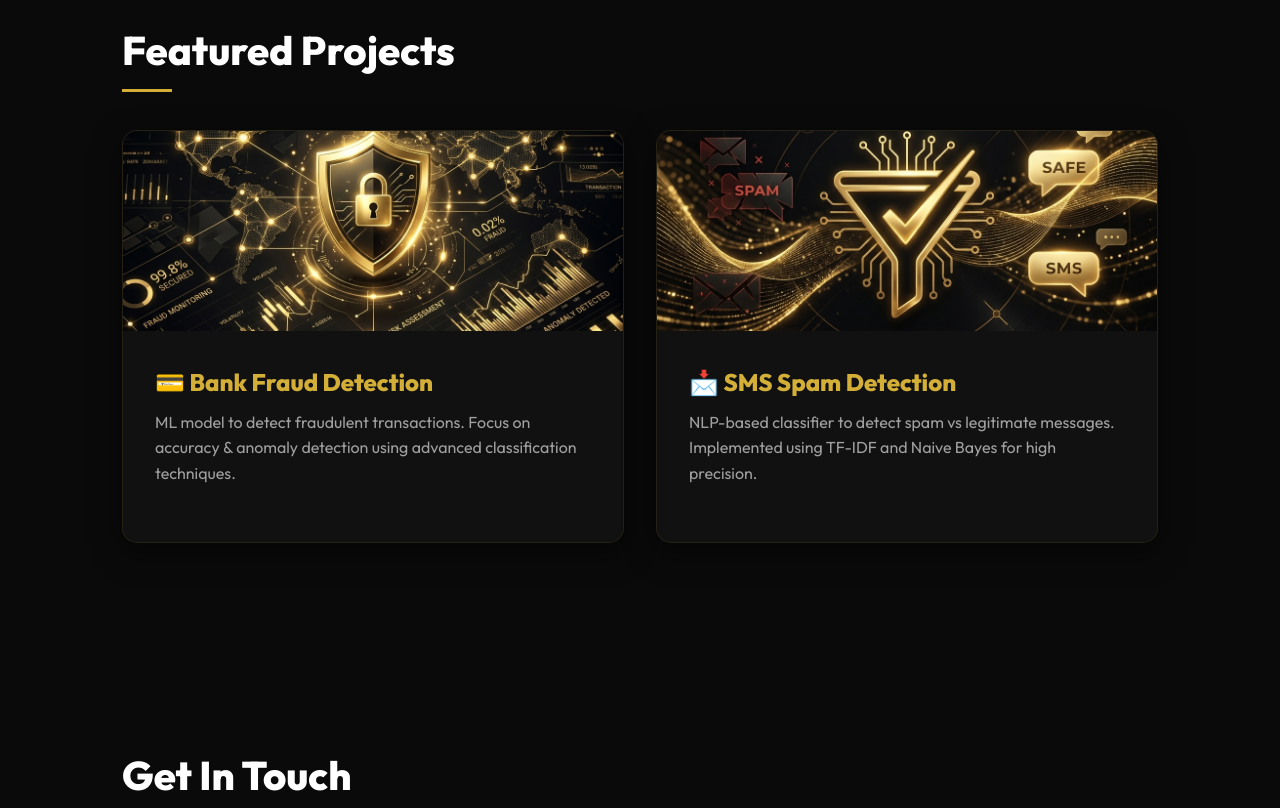
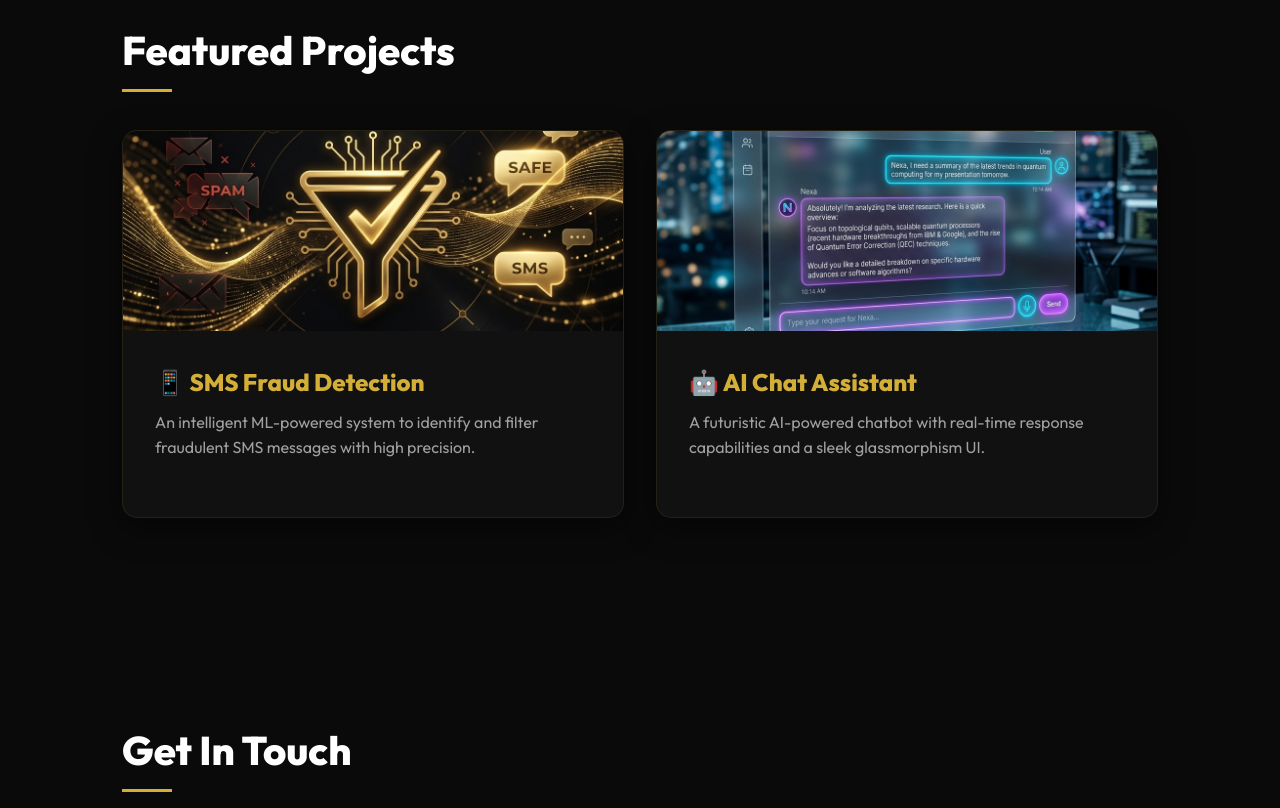
Before and after one commit to mohammedabdultaheem/Portfolio, a website built with Vite: page index.html in a window 1280 px wide. Shown: the part 1860-2668 px from the top of the page. Built offline with nearby package versions, Linux system fonts and the light colour scheme.

Commit message:
Update portfolio: Replace Bank Fraud Detection with SMS Fraud Detection and add link

```diff
--- a/index.html
+++ b/index.html
@@ -1,5 +1,6 @@
 <!DOCTYPE html>
 <html lang="en">
+
 <head>
     <meta charset="UTF-8">
     <meta name="viewport" content="width=device-width, initial-scale=1.0">
@@ -8,6 +9,7 @@
     <link rel="stylesheet" href="style.css">
     <link rel="stylesheet" href="https://cdnjs.cloudflare.com/ajax/libs/font-awesome/6.4.0/css/all.min.css">
 </head>
+
 <body>
     <div class="cursor-dot"></div>
     <div class="cursor-outline"></div>
@@ -41,7 +43,8 @@
             <div class="container">
                 <h2 class="section-title">About Me</h2>
                 <div class="about-text">
-                    <p>I’m a Computer Science student focused on Machine Learning, NLP, and Deep Learning. I build intelligent systems that solve real-world problems.</p>
+                    <p>I’m a Computer Science student focused on Machine Learning, NLP, and Deep Learning. I build
+                        intelligent systems that solve real-world problems.</p>
                 </div>
             </div>
         </section>
@@ -105,20 +108,21 @@
             <div class="container">
                 <h2 class="section-title">Featured Projects</h2>
                 <div class="projects-grid">
-                    <div class="project-card">
-                        <div class="project-img" style="background-image: url('bank-fraud.png');"></div>
-                        <div class="project-content">
-                            <h3>💳 Bank Fraud Detection</h3>
-                            <p>ML model to detect fraudulent transactions. Focus on accuracy & anomaly detection using advanced classification techniques.</p>
-                        </div>
-                    </div>
-                    <div class="project-card">
+                    <a href="https://sms-spam-detection-494j.onrender.com/" target="_blank" class="project-card">
                         <div class="project-img" style="background-image: url('sms-spam.png');"></div>
                         <div class="project-content">
-                            <h3>📩 SMS Spam Detection</h3>
-                            <p>NLP-based classifier to detect spam vs legitimate messages. Implemented using TF-IDF and Naive Bayes for high precision.</p>
+                            <h3>📱 SMS Fraud Detection</h3>
+                            <p>An intelligent ML-powered system to identify and filter fraudulent SMS messages with high precision.</p>
                         </div>
-                    </div>
+                    </a>
+                    <a href="https://neon-ai-chatbot.onrender.com" target="_blank" class="project-card">
+                        <div class="project-img" style="background-image: url('ai-chat.png');"></div>
+                        <div class="project-content">
+                            <h3>🤖 AI Chat Assistant</h3>
+                            <p>A futuristic AI-powered chatbot with real-time response capabilities and a sleek
+                                glassmorphism UI.</p>
+                        </div>
+                    </a>
                 </div>
             </div>
         </section>
@@ -136,7 +140,8 @@
                         <i class="fab fa-github"></i>
                         <span>GitHub</span>
                     </a>
-                    <a href="https://www.linkedin.com/in/mohammed-taheem-90a729291?utm_source=share_via&utm_content=profile&utm_medium=member_android" target="_blank" class="contact-link">
+                    <a href="https://www.linkedin.com/in/mohammed-taheem-90a729291?utm_source=share_via&utm_content=profile&utm_medium=member_android"
+                        target="_blank" class="contact-link">
                         <i class="fab fa-linkedin"></i>
                         <span>LinkedIn</span>
                     </a>
@@ -147,4 +152,5 @@
 
     <script src="script.js"></script>
 </body>
+
 </html>
--- a/style.css
+++ b/style.css
@@ -267,6 +267,9 @@ nav .container {
     border: 1px solid rgba(212, 175, 55, 0.1);
     transition: var(--transition);
     box-shadow: 0 10px 30px rgba(0, 0, 0, 0.5);
+    text-decoration: none;
+    display: block;
+    color: inherit;
 }
 
 .project-card:hover {
```
Also changed, not shown: package.json (added, +25 -0 lines), ai-chat.png (added), 2 other files.
